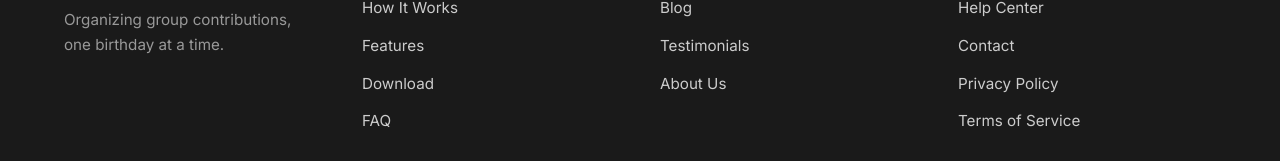
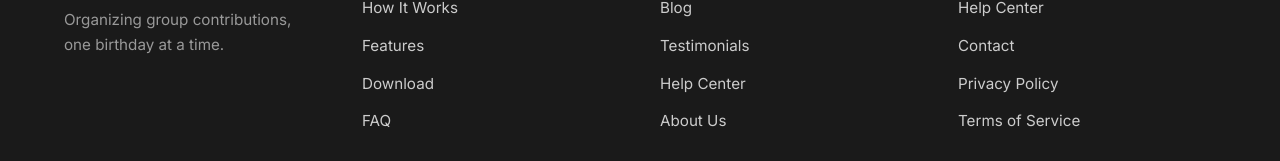
Before and after one commit to chinazaaa/groupfund-website, a React (Vite) app: page / in a window 1280 px wide. Shown: the part 4412-4573 px from the top of the page. Built offline with nearby package versions, Linux system fonts and the light colour scheme; no server answers.

Commit message:
Update Layout.jsx

```diff
--- a/src/components/Layout.jsx
+++ b/src/components/Layout.jsx
@@ -53,6 +53,7 @@ export default function Layout({ children }) {
               <ul className="footer-links">
                 <li><Link to="/blog">Blog</Link></li>
                 <li><Link to="/testimonials">Testimonials</Link></li>
+                <li><Link to="/help">Help Center</Link></li>
                 <li><Link to="/about">About Us</Link></li>
               </ul>
             </div>
```
